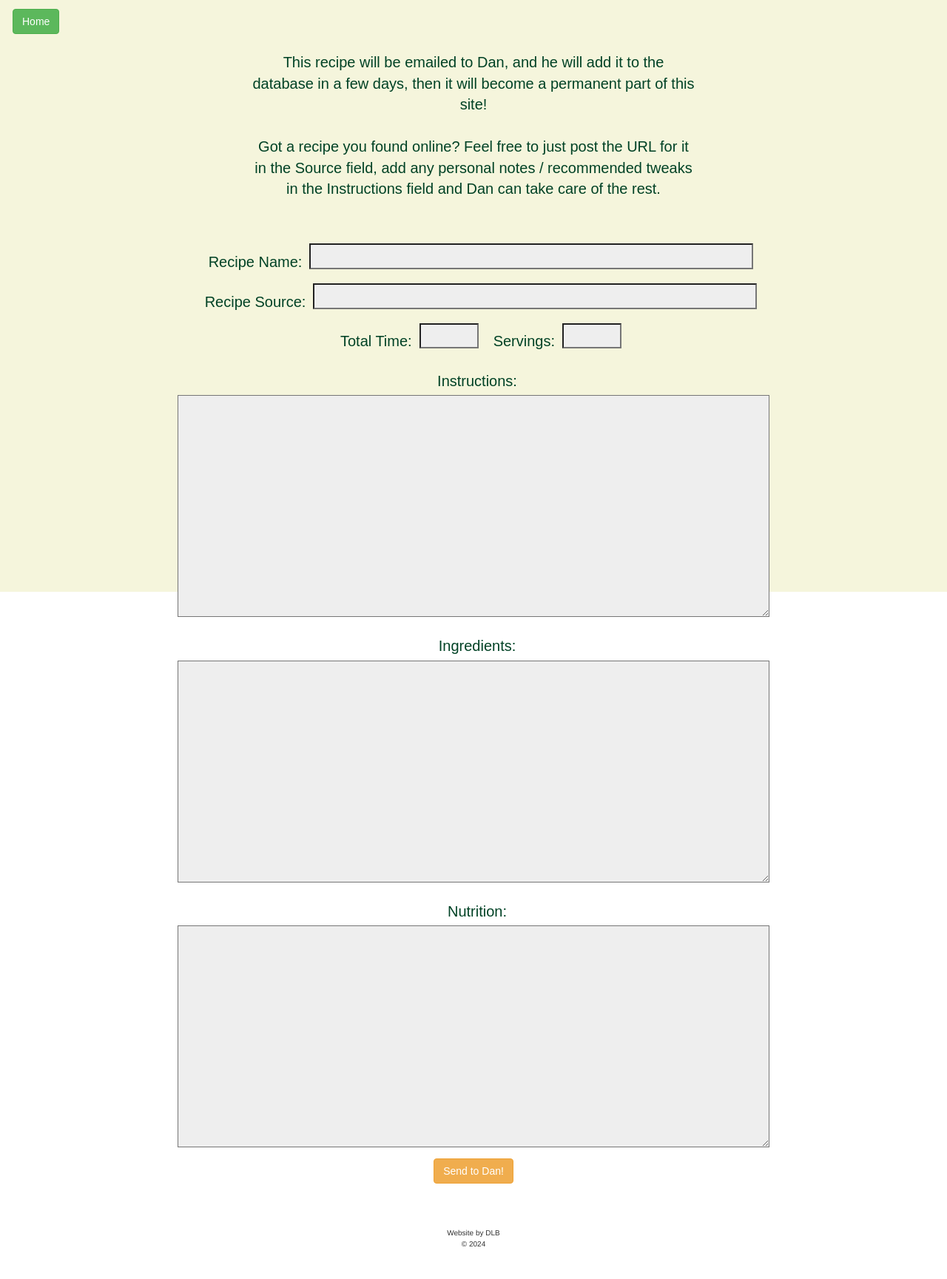
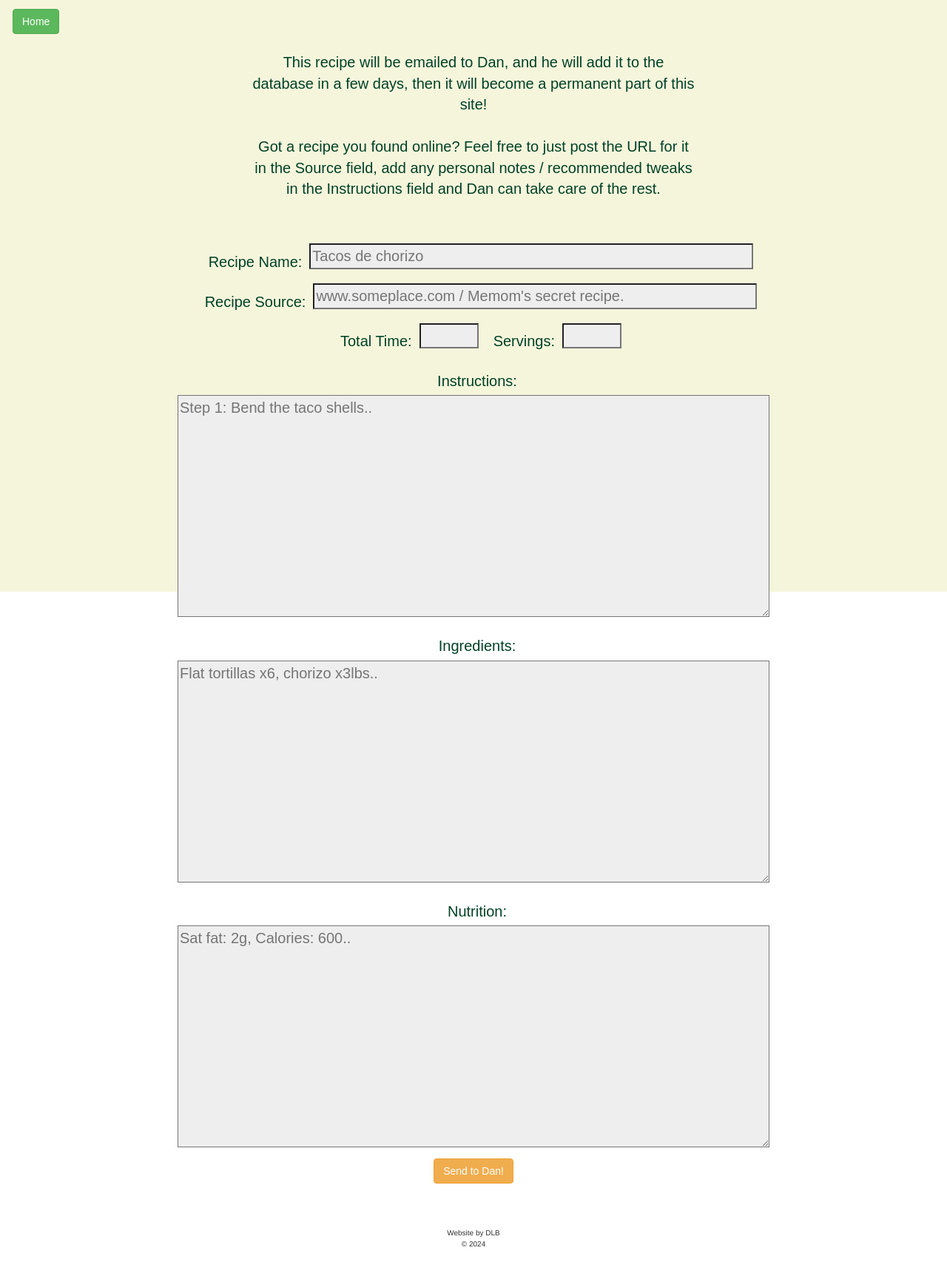
Before and after one commit to Lukipaela/CookBookWebsite, a Flask app: page /email_recipe in a window 1280 px wide. Shown: the whole page at 74% size. Run offline with Flask 3, Linux system fonts and the light colour scheme; some libraries are stand-ins or nearby versions; some web fonts are replaced.

Commit message:
Added some recipes Fixed instruction edit page formatting Added LinkedRecipe to the New Ingredient form. Added title.

```diff
--- a/main.py
+++ b/main.py
@@ -279,9 +279,11 @@ def create_nutrition(recipe_id: str, new_nutrition_name_code: str, new_nutrition
     return new_id
 
 
-def create_ingredient_name(ingredient_name: str, is_vegetarian: str, search_name: str):
-    insert_script = 'INSERT INTO CBIngredientName(IngredientName, IsVegetarian, SearchName) ' \
-                    f'SELECT "{ingredient_name}", "{is_vegetarian}", "{search_name}" '
+def create_ingredient_name(ingredient_name: str, is_vegetarian: str, search_name: str, linked_recipe: int):
+    insert_script = 'INSERT INTO CBIngredientName(IngredientName, IsVegetarian, SearchName, RecipeID) ' \
+                    f'SELECT "{ingredient_name}", "{is_vegetarian}", "{search_name}" ' \
+                    f', IIF({linked_recipe} == -1, NULL, {linked_recipe}) '
+    print(insert_script)
     new_id = execute_insert_script(insert_script, table_name='CBIngredientName', id_column='IngredientNameID')
     return new_id
 
@@ -553,6 +555,7 @@ def process_ingredient_form(form):
     ingredient_unit_code = form["ingredient_unit"]
     new_ingredient_unit = form["ingredient_unit_new"]
     ingredient_id = form["ingredient_id"]
+    linked_recipe = form["linked_recipe"]
 
     if ingredient_id == '0':    # creating a new ingredient record
         # check if the new_ fields are populated.
@@ -561,7 +564,8 @@ def process_ingredient_form(form):
             if new_search_name != '':
                 search_name = new_search_name
             # create new ingredient record if new name text field was used
-            ingredient_name_code = create_ingredient_name(new_ingredient_name, is_vegetarian, search_name)
+            ingredient_name_code = create_ingredient_name(new_ingredient_name, is_vegetarian, search_name
+                                                          , linked_recipe)
         if new_ingredient_prep != '':
             # create new ingredient record if new name text field was used
             ingredient_prep_code = create_ingredient_prep(new_ingredient_prep)
--- a/recipe_forms.py
+++ b/recipe_forms.py
@@ -51,6 +51,9 @@ class RecipeIngredientForm(FlaskForm):
     __ingredient_search_name = execute_query(__query_string, convert_to_dict=False)
     search_name = SelectField(label="Search Term", choices=__ingredient_search_name)
     search_name_new = StringField(label="New Search Term", render_kw={"placeholder": "Pasta, Chicken, Etc."})
+    __query_string = "SELECT -1, '' UNION SELECT RecipeID, RecipeName FROM CBRecipe ORDER BY 2 ASC"
+    __recipes = execute_query(__query_string, convert_to_dict=False)
+    linked_recipe = SelectField(label="Linked Recipe", choices=__recipes)
     # Hidden fields
     ingredient_id = StringField(label="Ingredient ID")
     recipe_id = IntegerField(label="Recipe ID")
@@ -104,12 +107,12 @@ class DatabaseForm(FlaskForm):
 
 
 class EmailRecipeForm(FlaskForm):
-    recipe_name = StringField(label="Recipe Name:")
-    recipe_source = StringField(label="Recipe Source:")
+    recipe_name = StringField(label="Recipe Name:", render_kw={"placeholder": "Tacos de chorizo"})
+    recipe_source = StringField(label="Recipe Source:", render_kw={"placeholder": "www.someplace.com / Memom's secret recipe."})
     total_time = IntegerField(label="Total Time:")
     servings = IntegerField(label="Servings:")
-    instructions = TextAreaField(label="Instructions:")
-    ingredients = TextAreaField(label="Ingredients:")
-    nutrition = TextAreaField(label="Nutrition:")
+    instructions = TextAreaField(label="Instructions:", render_kw={"placeholder": "Step 1: Bend the taco shells.."})
+    ingredients = TextAreaField(label="Ingredients:", render_kw={"placeholder": "Flat tortillas x6, chorizo x3lbs.."})
+    nutrition = TextAreaField(label="Nutrition:", render_kw={"placeholder": "Sat fat: 2g, Calories: 600.."})
     # submit
     submit = SubmitField(label="Send to Dan!")
--- a/static/css/styles.css
+++ b/static/css/styles.css
@@ -207,7 +207,8 @@
 @media (min-width: 1100px){
     /* big screens */
     .text-area-entry-large{
-        width: 80rem;
+        min-width: 80rem;
+        width: 100%;
         height: 30rem;
     }
 }
@@ -587,6 +588,7 @@ body{
 
 ul{
     padding: 0;
+    list-style-type: none;
 }
 
 /* ==================== IDs ==================== */
--- a/templates/index.html
+++ b/templates/index.html
@@ -13,6 +13,8 @@ Home
         <div class="theme-background"></div>
 
         <div class="body">
+            <h1 class="website-title font-highlight font-size-large">[RECIPE WEBSITE NAME]</h1>
+
             <div class="widgets">
                 <!--  recipe search widget -->
                 {% include "widget_site_stats.html" %}
```
Also changed, not shown: templates/edit_ingredients.html (+13 -0 lines), templates/edit_instructions.html (+19 -15 lines), CookBookDatabase.db.
